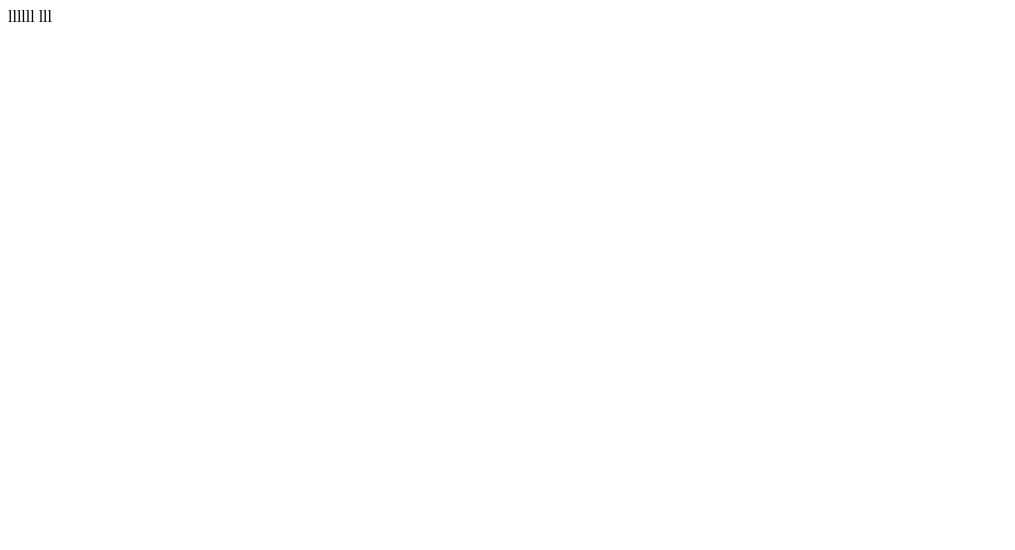
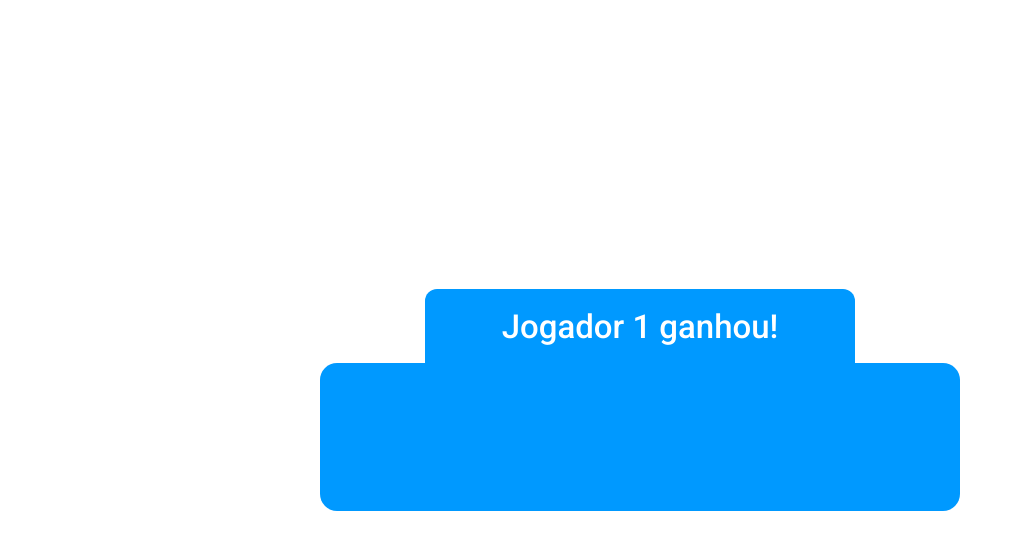
Before and after one commit to DiegoFreitasSouza/jokenpo, a plain HTML site: page index.html in a window 1280 px wide. Shown: the whole page, without its empty margins (0-1015 px from the left). Drawn offline with Linux system fonts and the light colour scheme.

Commit message:
iniciando header

```diff
--- a/index.html
+++ b/index.html
@@ -1 +1,21 @@
-llllll lll
+<!DOCTYPE html>
+<html lang="pt-BR">
+<head>
+    <meta charset="UTF-8">
+    <meta name="viewport" content="width=device-width, initial-scale=1.0">
+    <link rel="preconnect" href="https://fonts.googleapis.com">
+    <link rel="preconnect" href="https://fonts.gstatic.com" crossorigin>
+    <link href="https://fonts.googleapis.com/css2?family=Roboto:wght@500;700;900&display=swap" rel="stylesheet">
+    <link rel="stylesheet" href="reset.css">
+    <link rel="stylesheet" href="style.css">
+
+    <title>Jokenpo Diego</title>
+</head>
+<body>
+    <header class="header">
+        <h1 class="winner-title">Jogador 1 ganhou!</h1>
+        <div class="scoreboard-box"></div>
+    </header>
+    <footer></footer>
+</body>
+</html>
--- /dev/null
+++ b/reset.css
@@ -0,0 +1,54 @@
+/* http://meyerweb.com/eric/tools/css/reset/
+   v2.0 | 20110126
+   License: none (public domain)
+*/
+
+html, body, div, span, applet, object, iframe,
+h1, h2, h3, h4, h5, h6, p, blockquote, pre,
+a, abbr, acronym, address, big, cite, code,
+del, dfn, em, img, ins, kbd, q, s, samp,
+small, strike, strong, sub, sup, tt, var,
+b, u, i, center,
+dl, dt, dd, ol, ul, li,
+fieldset, form, label, legend,
+table, caption, tbody, tfoot, thead, tr, th, td,
+article, aside, canvas, details, embed,
+figure, figcaption, footer, header, hgroup,
+menu, nav, output, ruby, section, summary,
+time, mark, audio, video {
+	margin: 0;
+	padding: 0;
+	border: 0;
+	font-size: 100%;
+	vertical-align: baseline;
+}
+/* HTML5 display-role reset for older browsers */
+article, aside, details, figcaption, figure,
+footer, header, hgroup, menu, nav, section {
+	display: block;
+}
+body {
+	line-height: 1;
+}
+ol, ul {
+	list-style: none;
+}
+blockquote, q {
+	quotes: none;
+}
+blockquote:before, blockquote:after,
+q:before, q:after {
+	content: '';
+	content: none;
+}
+table {
+	border-collapse: collapse;
+	border-spacing: 0;
+}
+
+/* aditional config */
+
+* {
+    font-family: 'Roboto', sans-serif;
+    font-weight: 500;
+}
--- /dev/null
+++ b/style.css
@@ -0,0 +1,35 @@
+body{
+    display: flex;
+    justify-content: center;
+    align-items: center;
+    width: 100vw;
+    height: 100vh;
+}
+
+.header{
+    width: 100%;
+    display: flex;
+    flex-direction: column;
+    align-items: center;
+}
+
+
+.winner-title {
+background-color: #0099FF;
+color: #FFFFFF;
+height: 74px;
+width: 430px;
+display: flex;
+justify-content: center;
+align-items: center;
+border-radius: 12px 12px 0px 0px;
+font-size: 33px;
+}
+
+.scoreboard-box {
+ width: 50%;
+ height: 148px;
+ background-color: #0099FF;
+ border-radius: 17px;
+
+}
```
